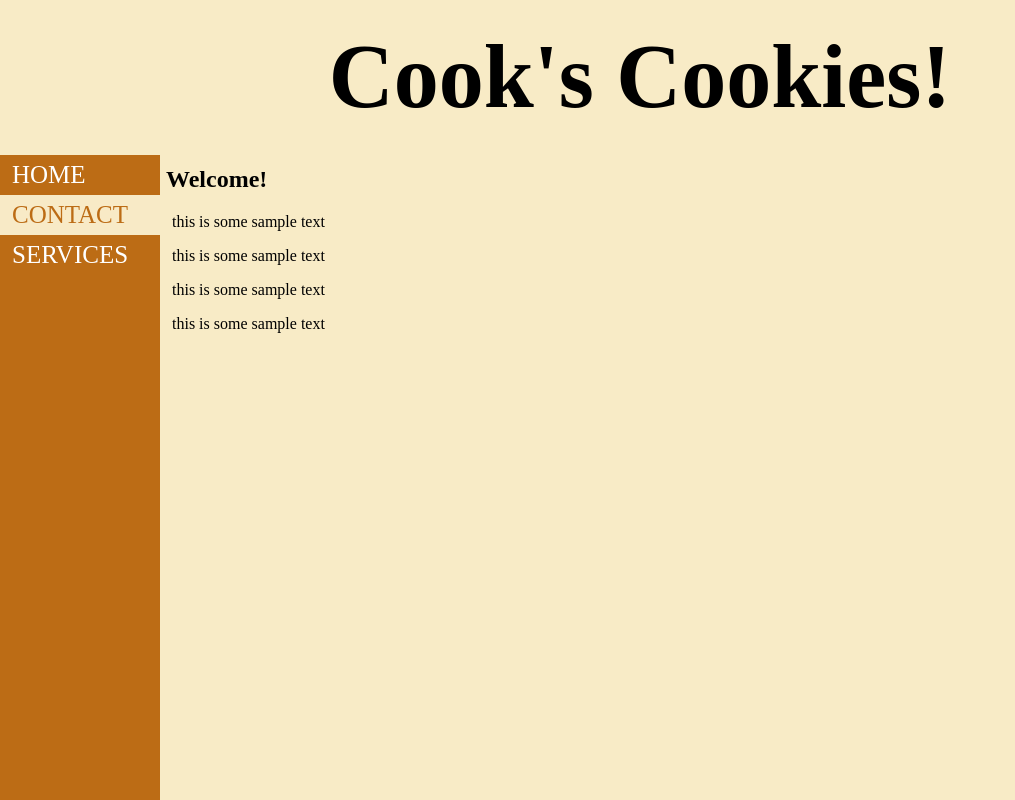
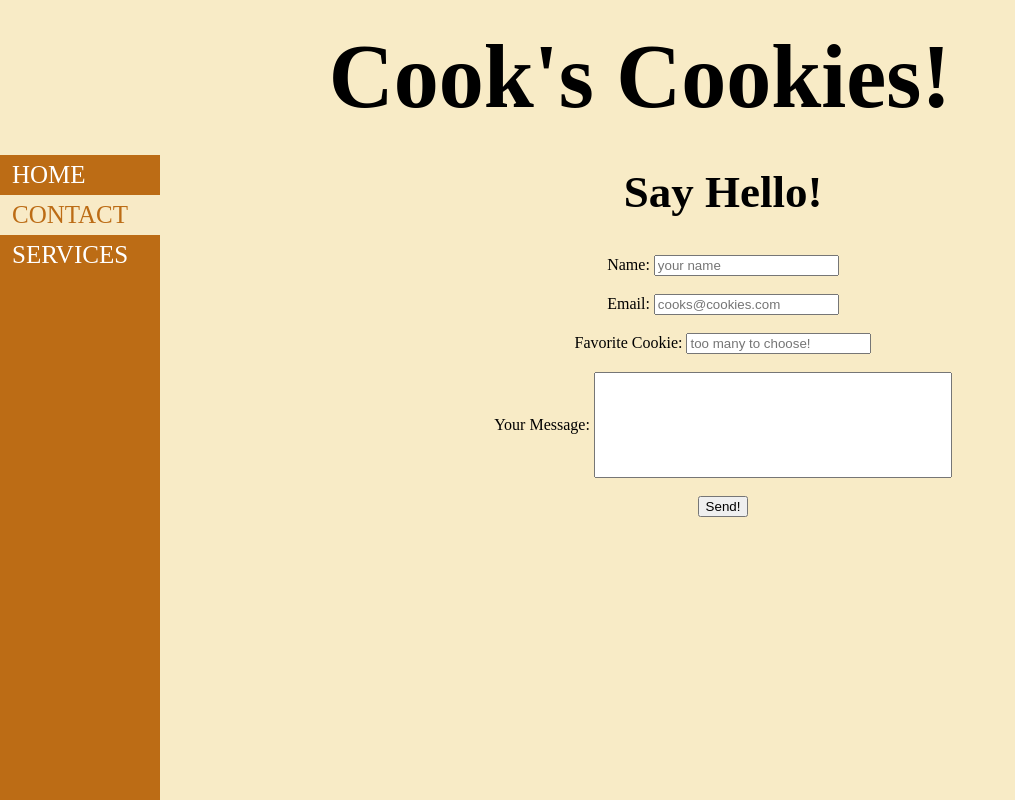
Before and after one commit to amelia-cook/CS20_Assignment2, a plain HTML site: page contact.html in a window 1280 px wide. Shown: the whole page, without its empty margins (0-1015 px from the left). Drawn offline with Linux system fonts and the light colour scheme.

Commit message:
Update contact.html

```diff
--- a/contact.html
+++ b/contact.html
@@ -6,6 +6,11 @@
         <link rel="stylesheet" type="text/css" href="stylesheet.css">
         <style>
             h1 { background-image: url(cookies.jpg); }
+            h2 {
+                text-align: center;
+                font-size: 45px;
+            }
+            .main { text-align: center; }
         </style>
     </head>
     <body>
@@ -16,11 +21,26 @@
             <a href="services.html">SERVICES</a>
         </div>
         <div class="main">
-            <h2> Welcome! </h2>
-            <p>this is some sample text</p>
-            <p>this is some sample text</p>
-            <p>this is some sample text</p>
-            <p>this is some sample text</p>
+            <h2> Say Hello! </h2>
+            <form action='#' method='post'>
+                <label>Name:</label>
+                <input type="text" name='name' id='the_name' placeholder ="your name">
+                <br/>
+                <br/>
+                <label>Email:</label>
+                <input type="text" name='email' id='the_email' placeholder ="cooks@cookies.com">
+                <br/>
+                <br/>
+                <label>Favorite Cookie:</label>
+                <input type="text" name='cookie' id='the_cookie' placeholder ="too many to choose!">
+                <br/>
+                <br/>
+                <label>Your Message:</label>
+                <input type="text" style="height:100px; width:350px;">
+                <br/>
+                <br/>
+                <input type = "button" value = "Send!">
+            </form>
         </div>
     </body>
 </html>
```
